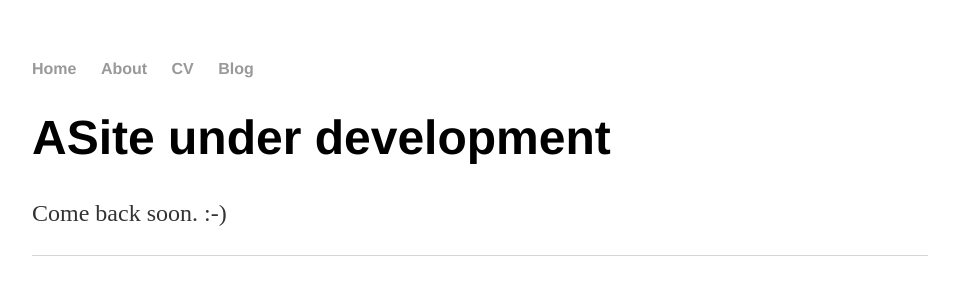
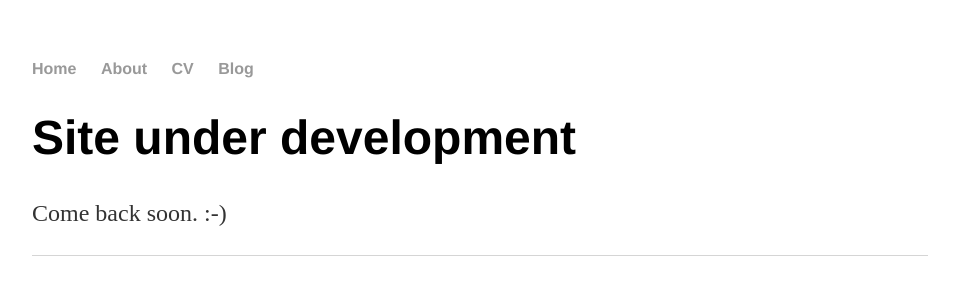
Before and after one commit to tscott-dot/scottie1989.github.io, a Jekyll site: the page index.html, which Jekyll copies as it is, in a window 1280 px wide. Shown: the top 300 px of the page, without its empty margins (160-1119 px from the left). Built offline with Jekyll 4.4.1, drawn with Linux system fonts in a browser that asks for light colours.

Commit message:
Update index.html

```diff
--- a/index.html
+++ b/index.html
@@ -16,8 +16,9 @@
 		</nav>
 		<div class="container">
     		<div class="blurb">
-        		<h1>ASite under development</h1>
-				<p>Come back soon. :-)</p>
+        		<h1>Site under development</h1>
+        		<p></p>
+			<p>Come back soon. :-)</p>
     		</div><!-- /.blurb -->
 		</div><!-- /.container -->
 		<footer>
```
